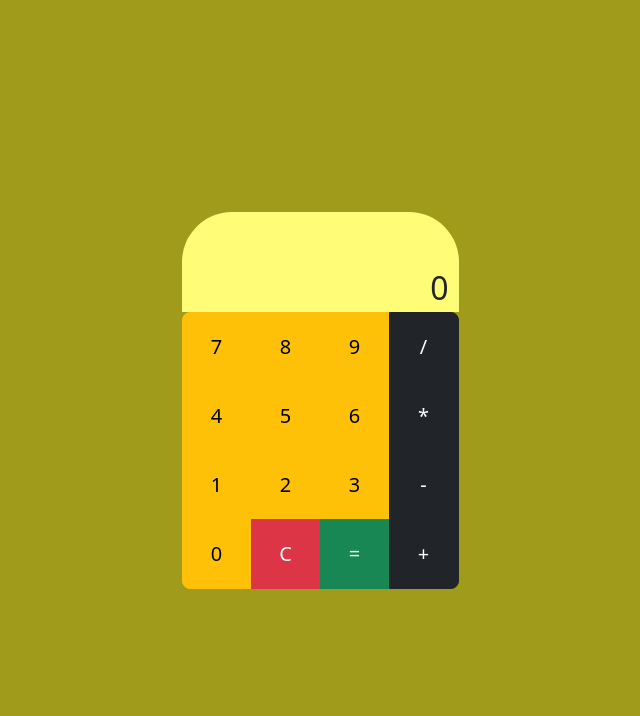
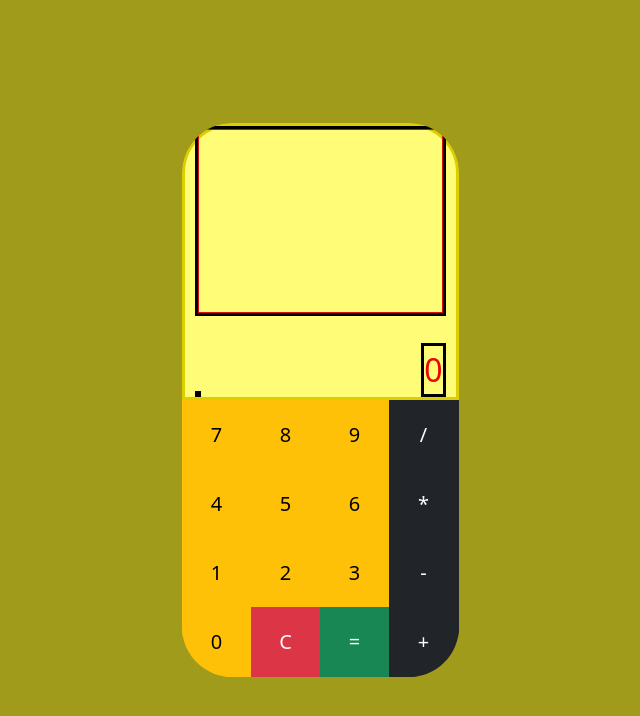
Before and after one commit to Kangeldar555/apple-calculator-for-kids, a React (Create React App) app: page / in a window 1280 px wide. Shown: the top 716 px of the page, without its empty margins (320-960 px from the left). Built offline with nearby package versions, Linux system fonts and the light colour scheme; the HTML template or start-up script is replaced by a standard one.

Commit message:
Añadida visualizacion del calculo con manzanas

```diff
--- a/src/components/Calculator/Calculator.scss
+++ b/src/components/Calculator/Calculator.scss
@@ -0,0 +1,4 @@
+.calculatorContainer {
+    border-radius: 50px;
+    overflow: hidden;
+}
--- a/src/components/Calculator/Calculator.tsx
+++ b/src/components/Calculator/Calculator.tsx
@@ -1,7 +1,7 @@
 import React, { useState } from 'react';
 import { evaluate } from 'mathjs'; //Paquete matemático (npm install mathjs)
-import Display from '../Display/Display';
-import Keypad from '../Keypad/Keypad';
+import Display from './Display/Display';
+import Keypad from './Keypad/Keypad';
 import './Calculator.scss'
 
 type Props = {}
@@ -13,18 +13,18 @@ const Calculator = (props: Props) => {
 
   //Función para calcular resultado
   const calculateResult = () => {
-    setCalculate(input + "=");// Establecemos el cálculo actual
+    setCalculate(input + "=");// Establecemos la expresión de la operación actual
     setInput(evaluate(input).toString()); //Función del paquete mathjs que nos permite calcular el resultado, nos devuelve un number
   }
 
   //Función para agregar operadores al cálculo
   const addOperator = (operator: string) => {
-    setCalculate(""); //Limpiamos el calculo anterior en pantalla
+    setCalculate(""); //Limpiamos la expresión de la operación anterior
     /* Validación para evitar la presencia de operadores consecutivos en el cálculo.
     Si el último carácter del input es un operador, se reemplaza el operador anterior por el nuevo operador.
     De lo contrario, se agrega el operador al input.*/
     // Nota: /[+\-\*\/]$/ expresión regular
-    if (/[+\-\*\/]$/.test(input)) {
+    if (/[-+*/]$/.test(input)) {
       setInput(input.slice(0,-1) + operator)
     } else {
       setInput(input + operator)
@@ -33,22 +33,31 @@ const Calculator = (props: Props) => {
 
   //Función para agregar números al cálculo
   const addNumber = (number: string) => {
-    input === '0' ? setInput(number) : setInput(input + number);
+    if (calculate) setCalculate(""); //Limpiamos la expresión de la operación anterior
+    input === "0" ? setInput(number) : setInput(input + number);
   }
 
   //Función para borrar los datos
   const clear = () => {
-    setCalculate("");
-    setInput("0");
+    /*Esta función se encarga de borrar la entrada del usuario (input) y/o la expresión de la operación (calculate).
+    Si calculate tiene algún valor, se reinicia a una cadena vacía e input se establece en "0".
+    De lo contrario, se elimina el último dígito del input (a menos que tenga solo un dígito, en cuyo caso se establece en "0").*/
+    if (calculate) {
+      setCalculate("");
+      setInput("0");
+    }
+    else {
+      setInput(input.length > 1 ? input.slice(0, -1) : "0");
+    }
   }
 
   const handleInput = (value: string) => {
 
     switch (value) {
-      case 'C':
+      case "C":
         clear();
         break;
-      case '=':
+      case "=":
         calculateResult();
         break;
       case "+":
--- /dev/null
+++ b/src/components/Calculator/Display/Display.scss
@@ -0,0 +1,92 @@
+.displayContainer {
+    display: flex;
+    flex-direction:column;
+    align-items: end;
+    justify-content: space-between;
+    font-size: 2rem;
+    background-color: #fffd78;
+    border: 3px solid  #ddce01;
+    padding-right: 10px;
+    padding-left: 10px;
+    height: 277px;
+    width: 277px;
+    border-top-right-radius: inherit;
+    border-top-left-radius: inherit;
+
+    .displayContainer-apples{
+        display: flex;
+        justify-content: center;
+        height: 70%;
+        //line-height: 10px;
+        width: 100%;
+        //aspect-ratio: 1/1;
+
+        border: 3px solid  #000000;
+        //flex-wrap: wrap;
+        //font-size: 2rem;
+
+        .operatorElement, .appleImagesElement {
+            display: flex;
+            justify-content: center;
+            align-items: center;
+        }
+
+
+        .applesImagesElement {
+            /* display: flex;
+            justify-content: center;
+            align-content: center;
+            //flex-direction: column;
+            width: 100%;
+            flex-wrap: wrap;
+            height: auto; */
+
+            display: grid;
+            //grid-template-columns: 1;
+            //grid-template-rows: 1;
+            width: 100%;
+            height: 100%;
+            place-items: center;
+
+            border: 1px solid  #dd0e0e;
+
+            img {
+                //flex-basis: 0;
+                //flex-grow: 1;
+                //width: #{widthApple};
+                max-width: 100%;
+                max-height: 100%;
+                min-height: 1%;
+                min-width: 1%;
+                //max-width: 50%;
+                //min-width: 10%;
+                //width: 100%;
+                //width: calc(100% / 5);lex-grow:;
+                //object-fit: cover;
+                padding: 2%;
+                font-size: 10px; //Fuente para "Alt"
+                //border: 1px solid  #060741;
+
+            }
+        }
+    }
+
+    .displayContainer-calculate-input{
+        display: flex;
+        align-items: end;
+        justify-content: space-between;
+        width: 100%;
+
+        .displayContainer-calculate{
+            font-size: 1.5rem;
+            color: #e06262;
+            border: 3px solid  #000000;
+        }
+
+        .displayContainer-input{
+            color: #ee0303;
+            border: 3px solid  #000000;
+        }
+    }
+
+};
--- /dev/null
+++ b/src/components/Calculator/Display/Display.tsx
@@ -0,0 +1,123 @@
+import React, { useEffect, useRef, useState } from 'react';
+import './Display.scss';
+import apple from '../../../images/apple.png';
+
+// 'input' se utiliza para registrar los ingresos del teclado
+// 'calculate' se utiliza para mostrar la expresión de la operación después de darle al botón igual.
+type Props = {
+    input: string;
+    calculate: string;
+};
+
+const Display = ({ input, calculate }: Props) => {
+
+  // Relación de aspecto de la imagen usada (ancho/alto)
+  const appleImageRatio = 1.231;
+
+  const [operation, setOperation] = useState<string[]>([]);
+  const [numColumnsArr, setNumColumnsArr] = useState<number[]>([]);
+  // Creamos una referencia mutable a un elemento de la interfaz de usuario con useRef
+  const applesImagesElementRef = useRef<HTMLDivElement>(null);
+
+  // Separamos cada elemento de la operación en un array utilizando una expresión regular que busca los operadores
+  // (+, -, *, /, y =) como separadores. Cada número u operador se almacena en una posición del array Operation.
+  useEffect(() => {
+    setOperation(input.split(/([-+*/=])/));
+  }, [input]);
+
+  // Usamos useEffect para calcular el número de columnas de los contenedores de manzanas dependiendo de las dimensiones del elemento referenciado
+  // Los cálculos se ejecutan cada vez que cambie el array 'operation'
+  useEffect(() => {
+    if (applesImagesElementRef.current) {
+
+      // Obtenemos el ancho y el alto del contenedor de las manzanas
+      // Todos los contenedores de manzanas tienen las mismas dimensiones por lo tanto solo se tiene referencia al primero
+      const width =  applesImagesElementRef.current.offsetWidth;
+      const height =  applesImagesElementRef.current.offsetHeight;
+      const area = width*height;
+
+      // Creamos una copia del arreglo actual de columnas
+      const updatedNumColumnsArr = [...numColumnsArr];
+
+      // Iteramos sobre la operación que determina el número de columnas por contenedor de manzanas
+      for (let i = 0; i < operation.length; i+=2) {
+        // Obtenemos el área y lado de cada manzana
+        const appleArea = area/Number(operation[i]);
+        const appleSide = Math.sqrt(appleArea);
+        // Calculamos el número de columnas necesarias
+        let numColumns = width/appleSide;
+        // Hacemos un ajuste al número de columnas necesarias dependiendo de la relación de escala de la imagen usada si no es 1/1
+        numColumns = Math.round(numColumns*appleImageRatio);
+        updatedNumColumnsArr[i] = numColumns;
+        setNumColumnsArr(updatedNumColumnsArr)
+      }
+
+      console.log(`Ancho del elemento: ${applesImagesElementRef.current.offsetWidth}`);
+      console.log(`Altura del elemento: ${applesImagesElementRef.current.offsetHeight}`);
+      console.log(operation.filter(item => !isNaN(Number(item))).length);
+      console.log(operation.length)
+      console.log(`operación: ${operation}`)
+      console.log(`Array columnas: ${updatedNumColumnsArr}`)
+    }
+  }, [operation]);
+
+  // Genera un objeto de estilos dinámico para el número de columnas de cada contenedor de manzanas
+  const applesImagesElementStyles = (i: number) => ({
+    gridTemplateColumns: `repeat(${numColumnsArr[i]}, 1fr)`
+  })
+
+  // Mapeamos el array de 'operation' para generar los elementos de la calculadora
+  const operationElements = operation.map((item, index) => {
+    if (/^[-+*/=]$/.test(item)) {
+      // Si el item es un operador, se genera un div con la clase 'operatorElement' y el contenido del operador
+      return (
+        <div
+        key={`operator-${index}-${item}`}
+        className='operatorElement'>
+          {item}
+        </div>
+      );
+    } else {
+      // Si el item es un número, se genera un array de imágenes de manzanas usando Array.from
+      const apples = Array.from({ length: Number(item) }, (_, i) => (
+        <img
+        key={`apple-${index}-${item}-${i}`}
+        src={apple}
+        alt="Apple"/>
+      ));
+      // Se retorna un div que contiene las imágenes de manzanas
+      // Se establece la propiedad 'ref' solo en el primer contenedor de manzanas para obtener una referencia a él
+      // Se le asignan los estilos dinámicos de 'gridTemplateColumns' usando 'applesImagesElementStyles'
+      return (
+        <div
+        key={`apples-${index}-${item}`}
+        className='applesImagesElement'
+        ref={index === 0 ? applesImagesElementRef : null}
+        style={applesImagesElementStyles(index)}>
+          {apples}
+        </div>
+      );
+    };
+  });
+
+  return (
+    <div className='displayContainer'>
+
+      <div className='displayContainer-apples'>
+        {operationElements}
+      </div>
+
+      <div className='displayContainer-calculate-input'>
+        <div className='displayContainer-calculate'>
+          {calculate}
+        </div>
+        <div className='displayContainer-input'>
+          {input}
+        </div>
+      </div>
+
+    </div>
+  )
+}
+
+export default Display;
--- /dev/null
+++ b/src/components/Calculator/Keypad/Keypad.scss
@@ -0,0 +1,3 @@
+.btn {
+    border-radius: 0!important;
+}
--- a/src/components/Keypad/Keypad.tsx
+++ b/src/components/Calculator/Keypad/Keypad.tsx
@@ -36,7 +36,7 @@ const Keypad = ({ _handleKeypadInput }: Props) => {
           <Button _onClick={ handleKeypadInput }>3</Button>
           <Button _onClick={ handleKeypadInput }>-</Button>
         </ButtonGroup>
-        <ButtonGroup className = 'aaa' size={ size } aria-label="First group">
+        <ButtonGroup size={ size } aria-label="First group">
           <Button _onClick={ handleKeypadInput }>0</Button>
           <Button _onClick={ handleKeypadInput }>C</Button>
           <Button _onClick={ handleKeypadInput }>=</Button>
--- a/src/components/Display/Display.scss
+++ /dev/null
@@ -1,16 +0,0 @@
-$borderTopRadius: 50px;
-
-.displayContainer {
-    display: flex;
-    align-items: end;
-    justify-content: space-between;
-    font-size: 2rem;
-    background-color: #fffd78;
-    padding-right: 10px;
-    padding-left: 10px;
-    height: 100px;
-    //border: 1px solid  #dbcd02;
-    border-top-right-radius: $borderTopRadius;
-    border-top-left-radius: $borderTopRadius;
-
-};
--- a/src/components/Display/Display.tsx
+++ /dev/null
@@ -1,22 +0,0 @@
-import React from 'react';
-import './Display.scss';
-
-type Props = {
-    input: string;
-    calculate?: string;
-};
-
-const Display = ({ input, calculate }: Props) => {
-  return (
-    <div className='displayContainer'>
-      <div className='displayContainer-calculate'>
-       {calculate}
-      </div>
-      <div className='displayContainer-input'>
-       {input}
-      </div>
-    </div>
-  )
-}
-
-export default Display;
--- a/src/components/Keypad/Keypad.scss
+++ /dev/null
@@ -1,7 +0,0 @@
-$borderBottomRadius: 50px;
-
-.btn {
-    border-radius: 0;
-    border-bottom-left-radius: $borderBottomRadius;
-    border-bottom-right-radius: $borderBottomRadius;
-}
```
Also changed, not shown: src/components/Calculator/Button/Button.scss (renamed from src/components/Button/Button.scss), src/components/Calculator/Button/Button.tsx (renamed from src/components/Button/Button.tsx), src/images/apple.png (added).
